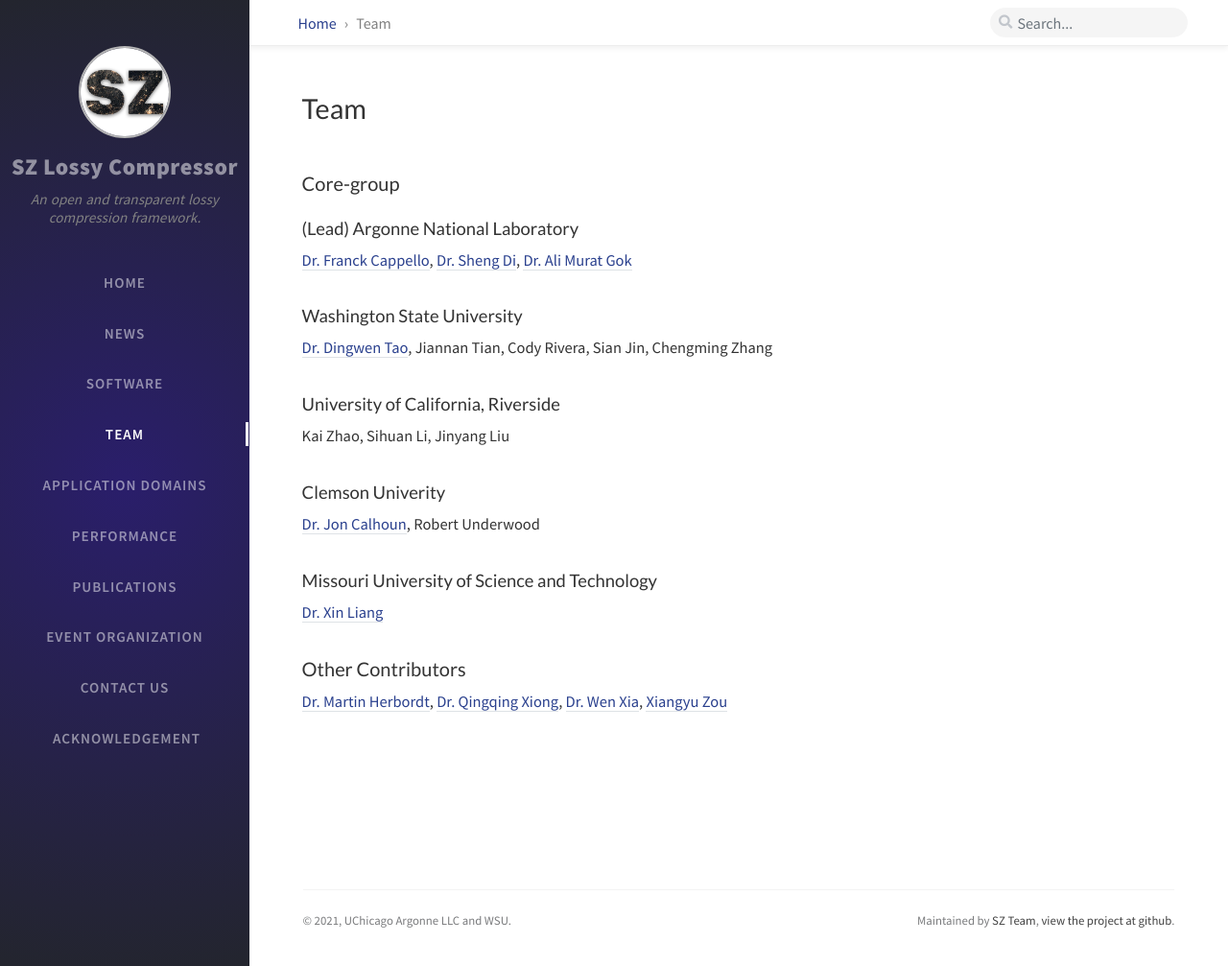
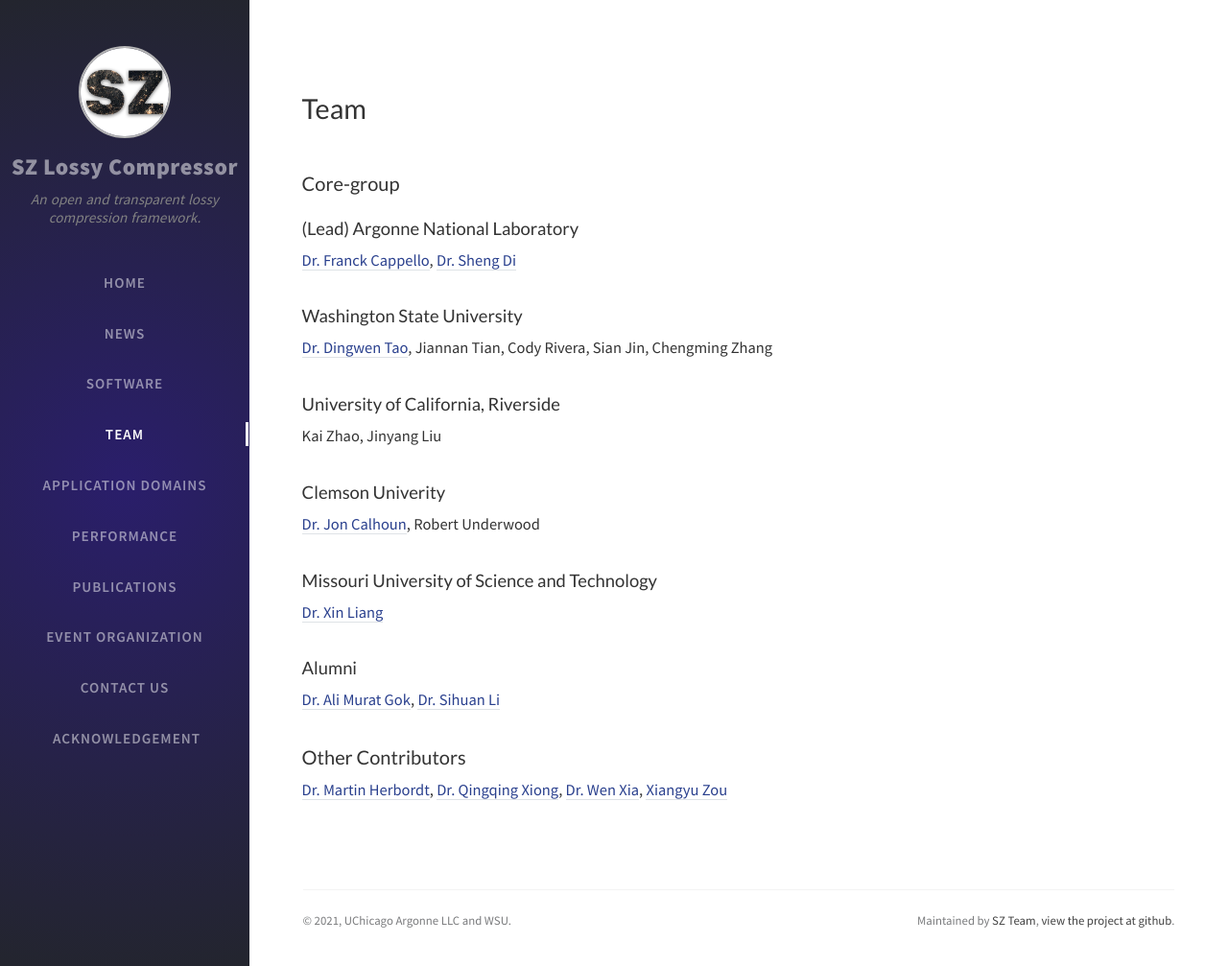
Before and after one commit to szcompressor/szcompressor.github.io, a Jekyll site: the page built from tabs/team.md, in a window 1280 px wide and 1007 px high. Shown: the whole window at 96% size. Built offline with Jekyll 4.4.1, drawn with Linux system fonts in a browser that asks for light colours; nearby versions of some CDN libraries; comment, search, counter and statistics services are not loaded; some of the changed lines change nothing that is shown.

Commit message:
Update team

```diff
--- a/tabs/team.md
+++ b/tabs/team.md
@@ -4,13 +4,13 @@ title: Team
 
 ### Core-group
 #### (Lead) Argonne National Laboratory
-[Dr. Franck Cappello](https://www.anl.gov/profile/franck-cappello), [Dr. Sheng Di](https://www.mcs.anl.gov/~shdi/), [Dr. Ali Murat Gok](https://www.anl.gov/profile/ali-murat-gok)
+[Dr. Franck Cappello](https://www.anl.gov/profile/franck-cappello), [Dr. Sheng Di](https://www.mcs.anl.gov/~shdi/)
 
 #### Washington State University
 [Dr. Dingwen Tao](https://www.dingwentao.com/), Jiannan Tian, Cody Rivera, Sian Jin, Chengming Zhang
 
 #### University of California, Riverside
-Kai Zhao, Sihuan Li, Jinyang Liu
+Kai Zhao, Jinyang Liu
 
 #### Clemson Univerity
 [Dr. Jon Calhoun](http://jonccal.people.clemson.edu/), Robert Underwood
@@ -18,5 +18,8 @@ Kai Zhao, Sihuan Li, Jinyang Liu
 #### Missouri University of Science and Technology
 [Dr. Xin Liang](https://www.cs.ucr.edu/~xlian007/)
 
+#### Alumni
+[Dr. Ali Murat Gok](https://www.linkedin.com/in/ali-murat-gok-7109928a), [Dr. Sihuan Li](https://www.linkedin.com/in/sihuan-li-0a26a782/)
+
 ### Other Contributors
 [Dr. Martin Herbordt](http://people.bu.edu/herbordt/), [Dr. Qingqing Xiong](https://www.linkedin.com/in/qingqing-xiong), [Dr. Wen Xia](https://cswxia.github.io/), [Xiangyu Zou](http://zouxy.info/about/)
```
